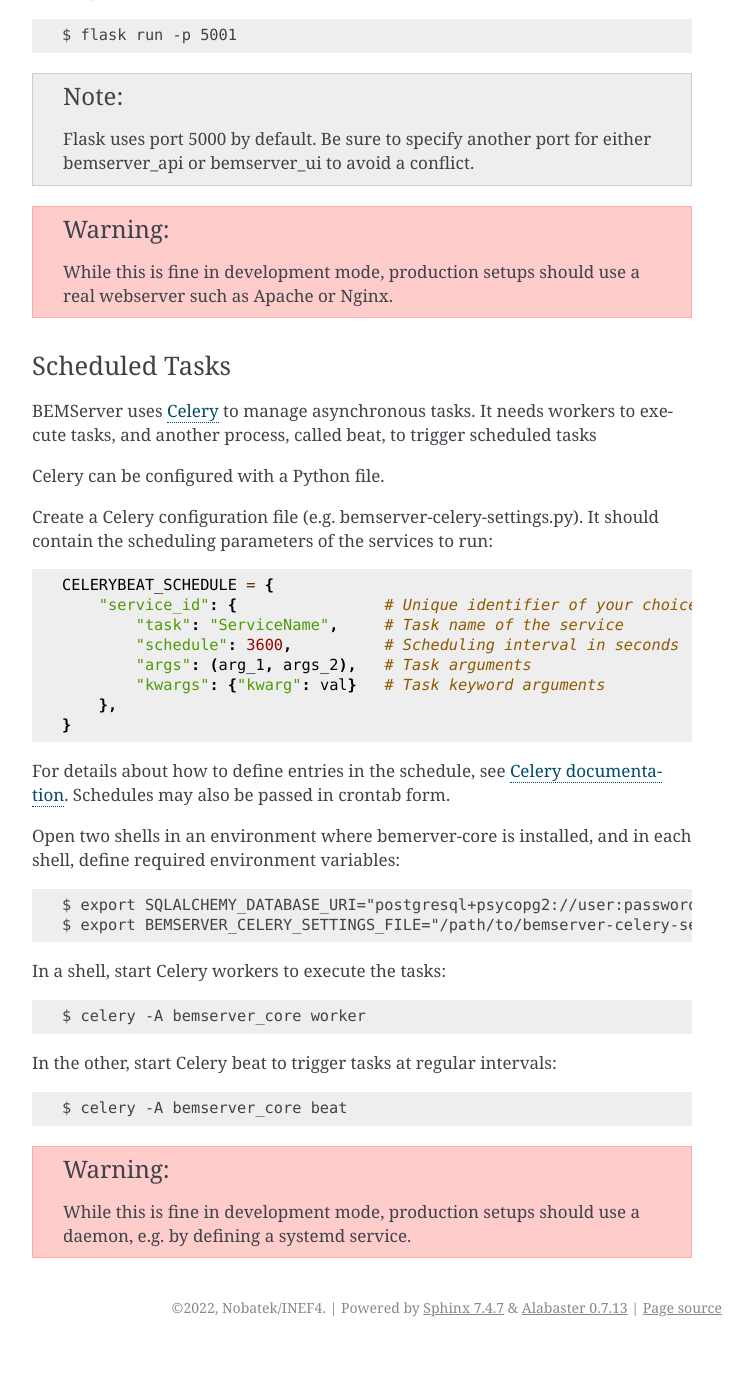
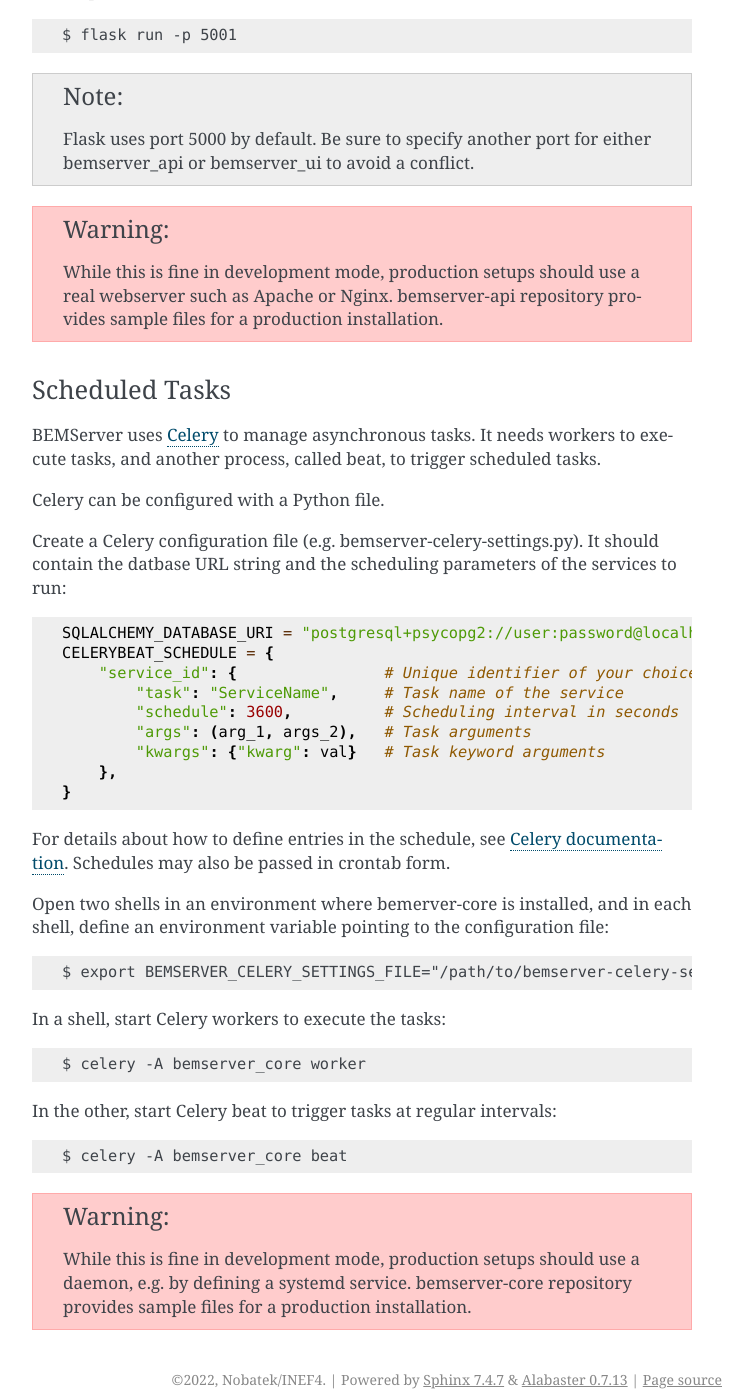
Before and after one commit to BEMServer/bemserver-docs, a Sphinx documentation site: the page built from source/installation.rst, in a window 1280 px wide and 1400 px high, scrolled down 4074 px. Shown: the whole window, without its empty margins (388-1141 px from the left). Built offline with Sphinx 7.4.7, drawn with Linux system fonts in a browser that asks for light colours; before the commit the page ends 5421 px from its top, so only the background shows below that.

Commit message:
Update Celery install. Add notes about sample files.

```diff
--- a/source/installation.rst
+++ b/source/installation.rst
@@ -191,19 +191,22 @@
 
 .. warning::
     While this is fine in development mode, production setups should use a real
-    webserver such as Apache or Nginx.
+    webserver such as Apache or Nginx. bemserver-api repository provides sample
+    files for a production installation.
 
 Scheduled Tasks
 ---------------
 
 BEMServer uses `Celery`_ to manage asynchronous tasks. It needs workers to
-execute tasks, and another process, called beat, to trigger scheduled tasks
+execute tasks, and another process, called beat, to trigger scheduled tasks.
 
 Celery can be configured with a Python file.
 
 Create a Celery configuration file (e.g. bemserver-celery-settings.py). It
-should contain the scheduling parameters of the services to run::
+should contain the datbase URL string and the scheduling parameters of the
+services to run::
 
+    SQLALCHEMY_DATABASE_URI = "postgresql+psycopg2://user:password@localhost:5432/bemserver"
     CELERYBEAT_SCHEDULE = {
         "service_id": {                # Unique identifier of your choice
             "task": "ServiceName",     # Task name of the service
@@ -218,9 +221,8 @@
 Schedules may also be passed in crontab form.
 
 Open two shells in an environment where bemerver-core is installed, and in each
-shell, define required environment variables::
+shell, define an environment variable pointing to the configuration file::
 
-    $ export SQLALCHEMY_DATABASE_URI="postgresql+psycopg2://user:password@localhost:5432/bemserver"
     $ export BEMSERVER_CELERY_SETTINGS_FILE="/path/to/bemserver-celery-settings.py"
 
 In a shell, start Celery workers to execute the tasks::
@@ -233,7 +235,7 @@
 
 .. warning::
     While this is fine in development mode, production setups should use a
-    daemon, e.g. by defining a systemd service.
-
+    daemon, e.g. by defining a systemd service. bemserver-core repository
+    provides sample files for a production installation.
 
 .. _Celery: https://docs.celeryq.dev/
```
